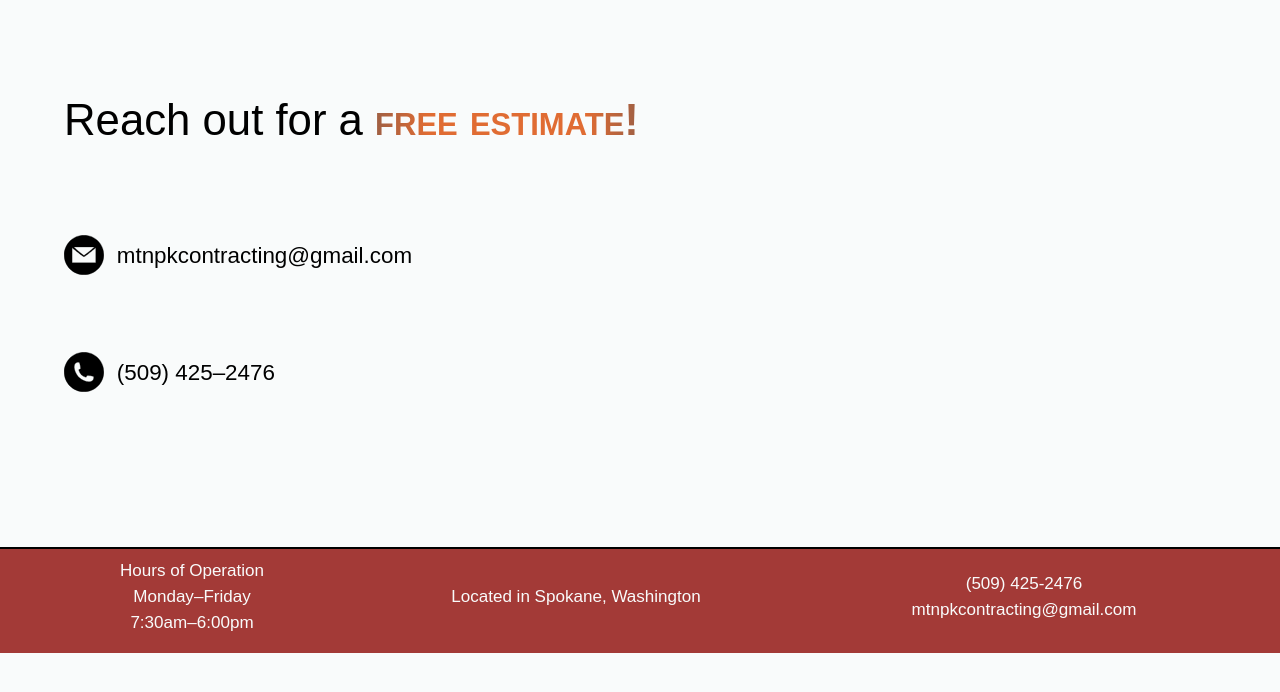
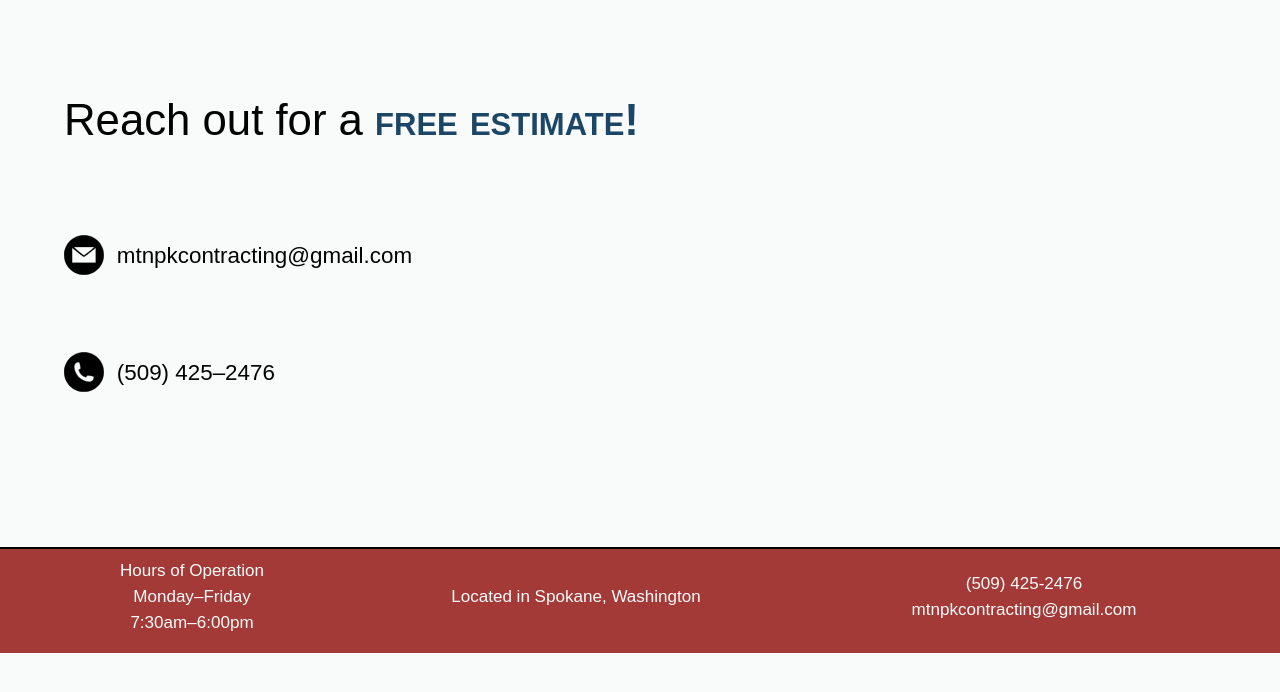
Before and after one commit to kLIAHONA/MPC_website, a website: page ___us.html in a window 1280 px wide. Shown: the part 100-792 px from the top of the page. Drawn offline with Linux system fonts and the light colour scheme.

Commit message:
color changes

```diff
--- a/styles.css
+++ b/styles.css
@@ -81,7 +81,7 @@ figcaption {
 .free {
     font-weight: 600;
     font-variant-caps: small-caps;
-    background: linear-gradient(90deg, #1c4665, #1c4665, #e06c33, #e06c33, #1c4665, #1c4665);
+    background: linear-gradient(90deg, #1c4665, #1c4665, #1c4665, #1c4665, #1c4665, #1c4665);
     background-size: 300% 100%;
     background-position: 0% 50%;
     -webkit-background-clip: text;
```
